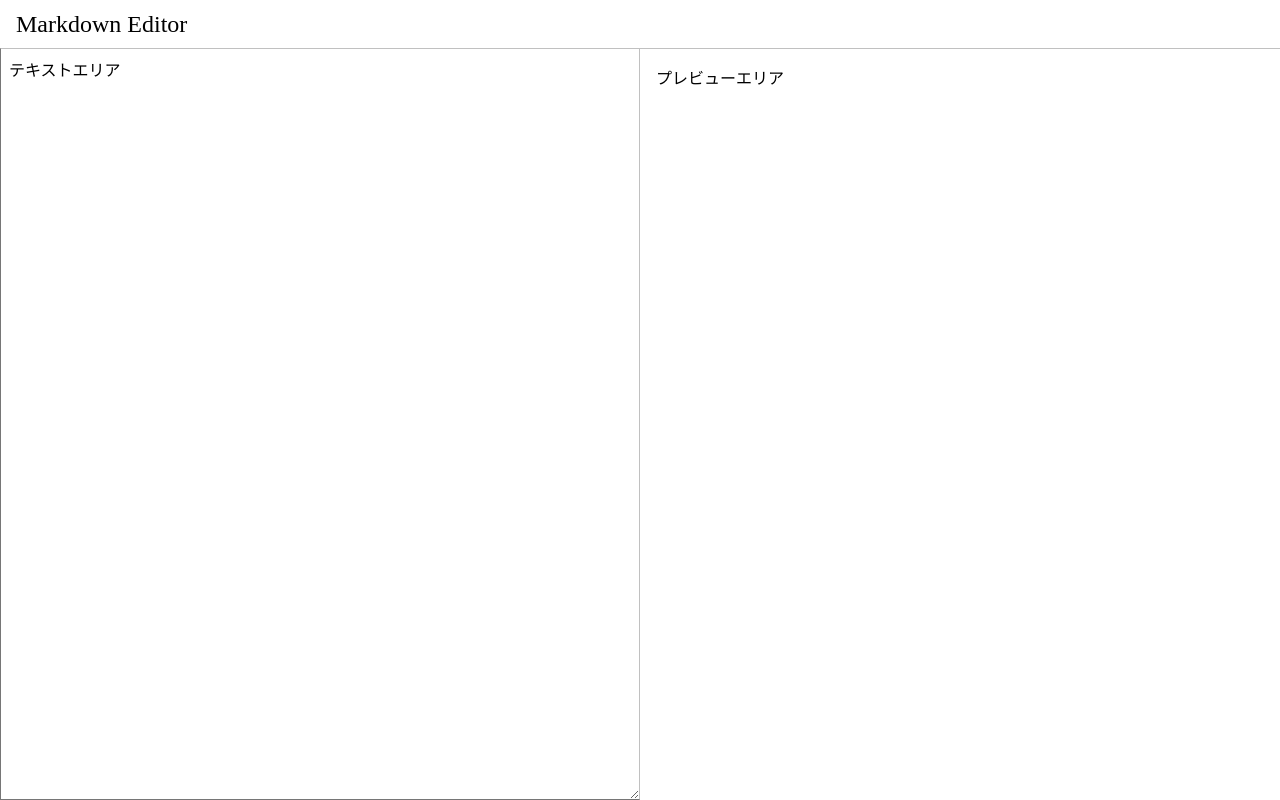
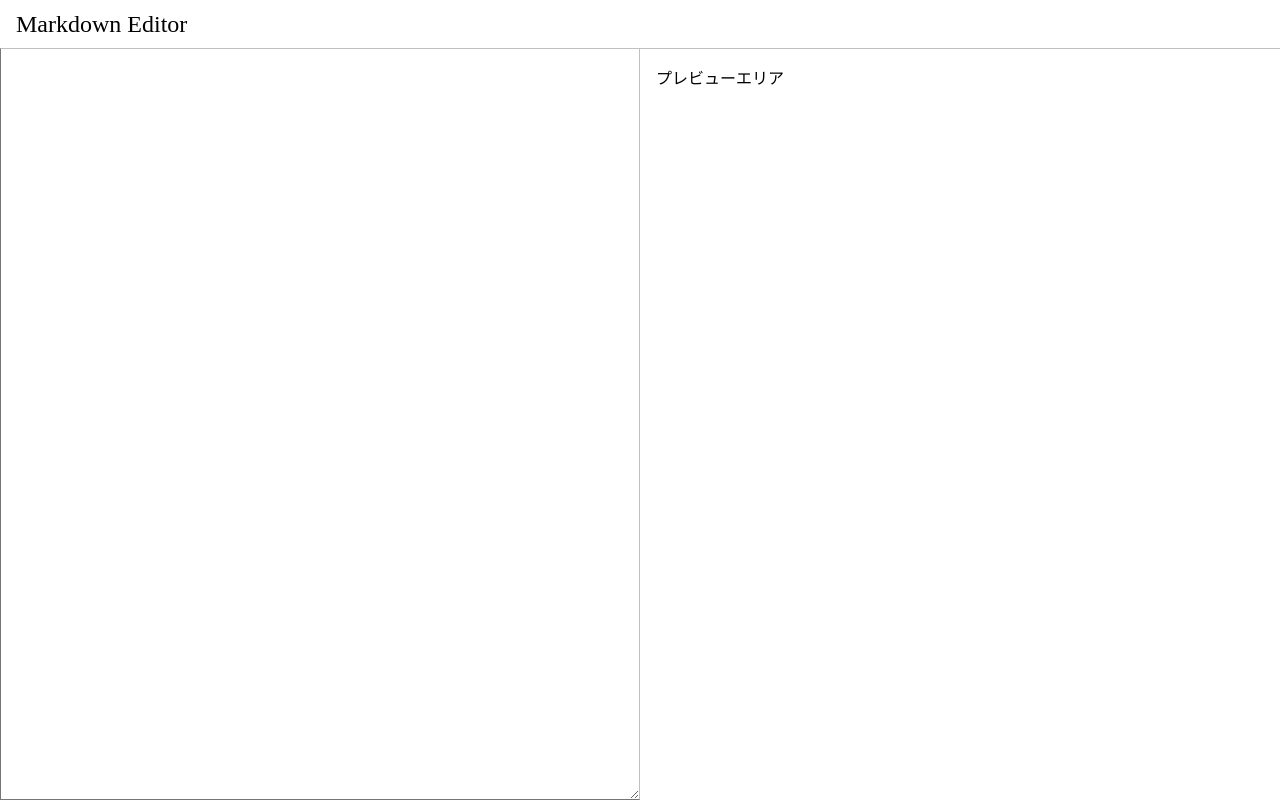
Before and after one commit to piyoraik/markdown, a React app: page / in a window 1280 px wide. Built offline with nearby package versions, Linux system fonts and the light colour scheme.

Commit message:
React Hooksを使った状態管理

```diff
--- a/src/pages/editor.tsx
+++ b/src/pages/editor.tsx
@@ -1,5 +1,6 @@
 import * as React from 'react'
 import styled from 'styled-components'
+const { useState } = React
 
 const Header = styled.header`
   font-size: 1.5rem;
@@ -44,13 +45,18 @@
 `
 
 export const Editor:React.FC = () => {
+  const [text, setText] = useState<string>('')
   return (
     <>
       <Header>
         Markdown Editor
       </Header>
       <Wrapper>
-        <TextArea value="テキストエリア" />
+        <TextArea onChange={(event) => {
+          setText(event.target.value)
+        }}
+        value={text}
+        />
         <Preview>プレビューエリア</Preview>
       </Wrapper>
     </>
```
